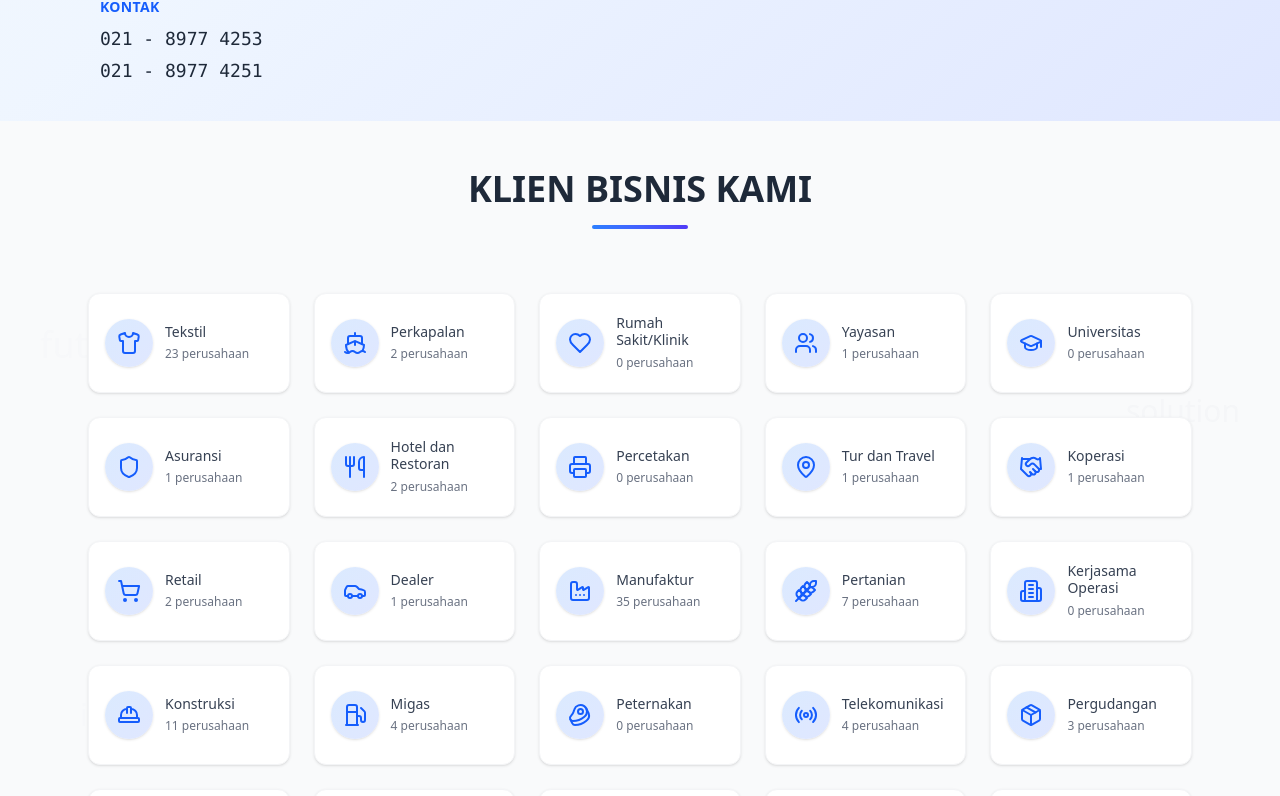
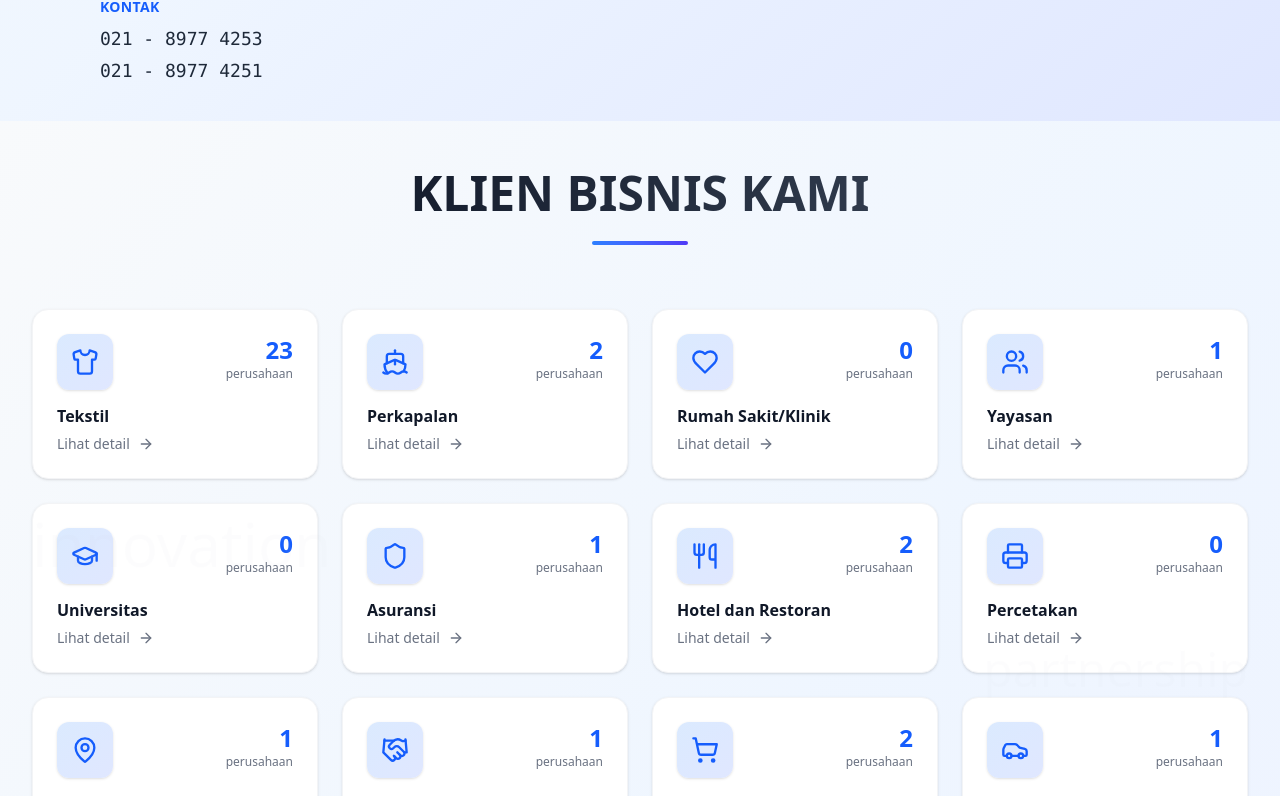
Before and after one commit to Yesayaparapat/landingpage_kap, a React (Vite) app: page / in a window 1280 px wide. Shown: the part 4279-5075 px from the top of the page. Built offline with nearby package versions, Linux system fonts and the light colour scheme.

Commit message:
Memperbarui tampilan di bagian klien agar lebih rapi lagi

```diff
--- a/src/pages/Klien.jsx
+++ b/src/pages/Klien.jsx
@@ -27,9 +27,7 @@
 
   useEffect(() => {
     const checkMobile = () => {
-      // Ubah breakpoint: hanya mobile (< 640px) yang akan menggunakan show/hide
-      // Tablet (640px - 1024px) dan desktop (> 1024px) akan menampilkan semua
-      setIsMobile(window.innerWidth < 640);
+      setIsMobile(window.innerWidth < 768);
     };
 
     checkMobile();
@@ -287,34 +285,39 @@
     ]
   };
 
-  // Hanya mobile yang akan menggunakan slice, tablet dan desktop menampilkan semua
-  const displayedClients = isMobile && !showAll ? clients.slice(0, 6) : clients;
+  const displayedClients = isMobile && !showAll ? clients.slice(0, 8) : clients;
 
-  // Jika sektor dipilih, tampilkan halaman detail
   if (selectedSector) {
     const selectedClient = clients.find(client => client.name === selectedSector);
     const IconComponent = selectedClient ? selectedClient.icon : Factory;
     const companies = clientData[selectedSector] || [];
 
     return (
-      <div className="min-h-screen bg-gray-50 py-8">
-        <div className="max-w-6xl mx-auto px-6">
+      <div className="min-h-screen bg-gradient-to-br from-slate-50 via-blue-50 to-indigo-50 py-8">
+        <div className="max-w-7xl mx-auto px-4 sm:px-6 lg:px-8">
           <div className="mb-8">
             <button
               onClick={handleBackClick}
-              className="flex items-center space-x-2 text-blue-600 hover:text-blue-800 transition-colors mb-6 group"
+              className="flex items-center space-x-3 text-blue-600 hover:text-blue-800 transition-all duration-300 mb-8 group bg-white px-4 py-3 rounded-xl shadow-sm hover:shadow-md border border-blue-100 hover:border-blue-200"
             >
-              <ArrowLeft className="w-5 h-5 group-hover:-translate-x-1 transition-transform" />
-              <span>Kembali ke Daftar Sektor</span>
+              <ArrowLeft className="w-5 h-5 group-hover:-translate-x-1 transition-transform duration-300" />
+              <span className="font-medium">Kembali ke Daftar Sektor</span>
             </button>
 
-            <div className="flex items-center space-x-4 mb-8">
-              <div className="w-16 h-16 bg-gradient-to-br from-blue-100 to-indigo-100 rounded-full flex items-center justify-center shadow-lg">
-                <IconComponent className="w-8 h-8 text-blue-600" />
+            <div className="bg-white rounded-2xl shadow-sm border border-gray-100 p-8 mb-8">
+              <div className="flex items-center space-x-6">
+                <div className="w-20 h-20 bg-gradient-to-br from-blue-500 to-indigo-600 rounded-2xl flex items-center justify-center shadow-lg">
+                  <IconComponent className="w-10 h-10 text-white" />
                 </div>
                 <div>
-                <h1 className="text-4xl font-bold text-gray-800 mb-2">{selectedSector}</h1>
-                <p className="text-gray-600 text-lg">Total: <span className="font-semibold text-blue-600">{companies.length}</span> perusahaan</p>
+                  <h1 className="text-4xl font-bold text-gray-900 mb-2">{selectedSector}</h1>
+                  <div className="flex items-center space-x-4">
+                    <span className="inline-flex items-center px-3 py-1 rounded-full text-sm font-medium bg-blue-100 text-blue-800">
+                      {companies.length} perusahaan
+                    </span>
+                    <span className="text-gray-500">Klien terdaftar</span>
+                  </div>
+                </div>
               </div>
             </div>
           </div>
@@ -323,24 +326,32 @@
             {companies.map((company, index) => (
               <div
                 key={index}
-                className="bg-white rounded-lg p-4 hover:bg-blue-50 hover:shadow-lg transition-all duration-300 border border-gray-200 hover:border-blue-300 group"
+                className="bg-white rounded-xl p-5 shadow-sm hover:shadow-md transition-all duration-300 border border-gray-100 hover:border-blue-200 group animate-fade-in"
                 style={{
                   animationDelay: `${index * 50}ms`,
                 }}
               >
-                <div className="flex items-center space-x-3">
-                  <div className="w-3 h-3 bg-blue-500 rounded-full flex-shrink-0 group-hover:bg-blue-600 transition-colors"></div>
-                  <span className="text-gray-800 font-medium text-sm leading-relaxed group-hover:text-blue-800 transition-colors">
+                <div className="flex items-start space-x-4">
+                  <div className="w-2 h-2 bg-blue-500 rounded-full flex-shrink-0 mt-2 group-hover:bg-blue-600 transition-colors"></div>
+                  <div className="flex-1 min-w-0">
+                    <h3 className="text-gray-900 font-medium text-sm leading-relaxed group-hover:text-blue-900 transition-colors">
                       {company}
-                  </span>
+                    </h3>
+                  </div>
                 </div>
               </div>
             ))}
           </div>
 
           {companies.length === 0 && (
-            <div className="text-center py-12">
-              <div className="text-gray-400 text-lg">Belum ada data perusahaan untuk sektor ini</div>
+            <div className="text-center py-16">
+              <div className="bg-white rounded-2xl shadow-sm border border-gray-100 p-12 max-w-md mx-auto">
+                <div className="w-16 h-16 bg-gray-100 rounded-full flex items-center justify-center mx-auto mb-4">
+                  <Package className="w-8 h-8 text-gray-400" />
+                </div>
+                <h3 className="text-lg font-medium text-gray-900 mb-2">Belum Ada Data</h3>
+                <p className="text-gray-500">Belum ada perusahaan terdaftar untuk sektor ini</p>
+              </div>
             </div>
           )}
         </div>
@@ -348,17 +359,17 @@
     );
   }
 
-  // Halaman utama dengan daftar sektor
   return (
-    <div className="min-h-screen bg-gray-50 py-12 relative overflow-hidden">
-      <div className="max-w-6xl mx-auto px-6">
+    <div className="min-h-screen bg-gradient-to-br from-slate-50 via-blue-50 to-indigo-50 py-12 relative overflow-hidden">
+      <div className="max-w-7xl mx-auto px-4 sm:px-6 lg:px-8">
         <div
           ref={headerRef}
           className={`text-center mb-16 transition-all duration-1200 ease-out ${
             (isVisible && headerVisible) ? 'opacity-100 translate-y-0' : 'opacity-0 -translate-y-16'
           }`}
         >
-          <h1 className={`text-4xl font-bold text-gray-800 mb-4 transition-all duration-1000 ease-out ${
+          <div className="max-w-2xl mx-auto">
+            <h1 className={`text-5xl font-bold bg-gradient-to-r from-gray-900 to-gray-700 bg-clip-text text-transparent mb-6 transition-all duration-1000 ease-out ${
               (isVisible && headerVisible) ? 'opacity-100 scale-100' : 'opacity-0 scale-95'
             }`}>
               KLIEN BISNIS KAMI
@@ -369,62 +380,76 @@
               }`}></div>
             </div>
           </div>
+        </div>
 
         <div className="relative">
           <div
             ref={gridRef}
-            className="relative z-10 grid grid-cols-1 sm:grid-cols-2 md:grid-cols-3 lg:grid-cols-4 xl:grid-cols-5 2xl:grid-cols-6 gap-4 md:gap-6 max-w-7xl mx-auto"
+            className="grid grid-cols-1 sm:grid-cols-2 lg:grid-cols-3 xl:grid-cols-4 2xl:grid-cols-5 gap-6 max-w-none mx-auto"
           >
             {displayedClients.map((client, index) => {
               const IconComponent = client.icon;
               const isItemVisible = visibleItems.has(index);
-              const isAdditionalItem = isMobile && index >= 6;
+              const isAdditionalItem = isMobile && index >= 8;
+              const companyCount = clientData[client.name]?.length || 0;
 
               return (
                 <button
                   key={index}
                   ref={el => itemRefs.current[index] = el}
                   onClick={() => handleSectorClick(client.name)}
-                  className={`group flex flex-col sm:flex-row items-center sm:space-x-3 space-y-2 sm:space-y-0 p-4 bg-white rounded-xl shadow-sm hover:shadow-2xl hover:scale-[1.03] hover:bg-gradient-to-r hover:from-blue-50 hover:to-indigo-100 border border-gray-100 hover:border-blue-300 cursor-pointer transform hover:-translate-y-3 text-center sm:text-left ${
+                  className={`group bg-white rounded-2xl shadow-sm hover:shadow-xl border border-gray-100 hover:border-blue-200 cursor-pointer transform hover:-translate-y-2 hover:scale-[1.02] transition-all duration-500 ease-out p-6 text-left ${
                     (isVisible && isItemVisible) ? 'opacity-100 translate-y-0 scale-100' : 'opacity-0 translate-y-12 scale-90'
                   } ${
                     isAdditionalItem ? 'transition-all duration-500 ease-in-out' : ''
                   }`}
                   style={{
-                    transitionDelay: (isVisible && isItemVisible) ? `${(index % 8) * 100}ms` : '0ms',
+                    transitionDelay: (isVisible && isItemVisible) ? `${(index % 10) * 100}ms` : '0ms',
                     transitionDuration: '800ms',
                     transitionTimingFunction: 'cubic-bezier(0.4, 0, 0.2, 1)',
-                    height: '100%',
-                    minHeight: '100px'
+                    minHeight: '140px'
                   }}
                 >
-                  <div className="w-12 h-12 bg-gradient-to-br from-blue-100 to-indigo-100 rounded-full flex items-center justify-center flex-shrink-0 group-hover:bg-gradient-to-br group-hover:from-blue-500 group-hover:to-indigo-600 group-hover:scale-125 group-hover:rotate-[15deg] transition-all duration-500 ease-out shadow-sm group-hover:shadow-lg">
-                    <IconComponent className="w-6 h-6 text-blue-600 group-hover:text-white transition-all duration-500 ease-out group-hover:scale-110" />
+                  <div className="flex flex-col h-full">
+                    <div className="flex items-start justify-between mb-4">
+                      <div className="w-14 h-14 bg-gradient-to-br from-blue-100 to-indigo-100 rounded-xl flex items-center justify-center flex-shrink-0 group-hover:bg-gradient-to-br group-hover:from-blue-500 group-hover:to-indigo-600 group-hover:scale-110 group-hover:rotate-3 transition-all duration-500 ease-out shadow-sm group-hover:shadow-lg">
+                        <IconComponent className="w-7 h-7 text-blue-600 group-hover:text-white transition-all duration-500 ease-out" />
                       </div>
-                  <div className="flex-1 min-w-0">
-                    <span className="text-gray-700 font-medium text-sm group-hover:text-blue-800 group-hover:font-semibold transition-all duration-300 ease-out leading-tight group-hover:translate-x-1 block">
+                      <div className="text-right">
+                        <div className="text-2xl font-bold text-blue-600 group-hover:text-blue-700 transition-colors">
+                          {companyCount}
+                        </div>
+                        <div className="text-xs text-gray-500 group-hover:text-gray-600 transition-colors">
+                          perusahaan
+                        </div>
+                      </div>
+                    </div>
+
+                    <div className="flex-1 flex flex-col justify-end">
+                      <h3 className="text-gray-900 font-semibold text-base group-hover:text-blue-900 transition-all duration-300 ease-out leading-tight mb-2">
                         {client.name}
-                    </span>
-                    <span className="text-xs text-gray-500 group-hover:text-blue-600 transition-colors">
-                      {clientData[client.name]?.length || 0} perusahaan
-                    </span>
+                      </h3>
+                      <div className="flex items-center text-sm text-gray-500 group-hover:text-blue-600 transition-colors">
+                        <span>Lihat detail</span>
+                        <ArrowLeft className="w-4 h-4 ml-2 rotate-180 group-hover:translate-x-1 transition-transform duration-300" />
+                      </div>
+                    </div>
                   </div>
                 </button>
               );
             })}
           </div>
 
-          {/* Tombol "Lihat Lainnya" hanya muncul di mobile */}
           {isMobile && (
-            <div className="flex justify-center mt-6">
+            <div className="flex justify-center mt-10">
               <button
                 onClick={handleShowAll}
                 disabled={isAnimating}
-                className={`flex items-center space-x-2 px-6 py-3 bg-gradient-to-r from-blue-500 to-indigo-600 text-white rounded-full hover:from-blue-600 hover:to-indigo-700 transition-all duration-300 shadow-md hover:shadow-lg transform hover:-translate-y-1 ${
+                className={`flex items-center space-x-3 px-8 py-4 bg-gradient-to-r from-blue-500 to-indigo-600 text-white rounded-xl hover:from-blue-600 hover:to-indigo-700 transition-all duration-300 shadow-lg hover:shadow-xl transform hover:-translate-y-1 font-medium ${
                   isAnimating ? 'opacity-50 cursor-not-allowed' : ''
                 }`}
               >
-                <span>{showAll ? 'Tampilkan Sedikit' : 'Lihat Lainnya'}</span>
+                <span>{showAll ? 'Tampilkan Sedikit' : 'Lihat Semua Sektor'}</span>
                 {showAll ? (
                   <ChevronUp className={`w-5 h-5 transition-transform duration-300 ${isAnimating ? 'rotate-180' : ''}`} />
                 ) : (
@@ -435,23 +460,41 @@
           )}
         </div>
 
-        {/* Motion elements */}
-        <div className={`absolute top-1/4 left-10 pointer-events-none transition-all duration-1200 ease-out ${
-          (isVisible && headerVisible) ? 'opacity-10 translate-x-0 scale-100' : 'opacity-0 -translate-x-16 scale-75'
+        {/* Decorative elements */}
+        <div className={`absolute top-1/4 left-8 pointer-events-none transition-all duration-1200 ease-out ${
+          (isVisible && headerVisible) ? 'opacity-5 translate-x-0 scale-100' : 'opacity-0 -translate-x-16 scale-75'
         }`}>
-          <span className="text-4xl font-light text-gray-300 animate-pulse">future</span>
+          <div className="text-6xl font-extralight text-gray-300 select-none">innovation</div>
         </div>
-        <div className={`absolute top-1/3 right-10 pointer-events-none transition-all duration-1400 ease-out ${
-          (isVisible && headerVisible) ? 'opacity-10 translate-x-0 scale-100' : 'opacity-0 translate-x-16 scale-75'
+        <div className={`absolute top-1/3 right-8 pointer-events-none transition-all duration-1400 ease-out ${
+          (isVisible && headerVisible) ? 'opacity-5 translate-x-0 scale-100' : 'opacity-0 translate-x-16 scale-75'
         }`} style={{ transitionDelay: '200ms' }}>
-          <span className="text-3xl font-light text-gray-300 animate-pulse" style={{ animationDelay: '1s' }}>solution</span>
+          <div className="text-5xl font-extralight text-gray-300 select-none">partnership</div>
         </div>
-        <div className={`absolute bottom-1/4 left-20 pointer-events-none transition-all duration-1600 ease-out ${
-          (isVisible && headerVisible) ? 'opacity-10 translate-x-0 scale-100' : 'opacity-0 -translate-x-16 scale-75'
+        <div className={`absolute bottom-1/4 left-16 pointer-events-none transition-all duration-1600 ease-out ${
+          (isVisible && headerVisible) ? 'opacity-5 translate-x-0 scale-100' : 'opacity-0 -translate-x-16 scale-75'
         }`} style={{ transitionDelay: '400ms' }}>
-          <span className="text-3xl font-light text-gray-300 animate-pulse" style={{ animationDelay: '2s' }}>innovation</span>
+          <div className="text-4xl font-extralight text-gray-300 select-none">excellence</div>
         </div>
       </div>
+
+      <style jsx>{`
+        @keyframes fade-in {
+          from {
+            opacity: 0;
+            transform: translateY(20px);
+          }
+          to {
+            opacity: 1;
+            transform: translateY(0);
+          }
+        }
+
+        .animate-fade-in {
+          animation: fade-in 0.6s ease-out forwards;
+          opacity: 0;
+        }
+      `}</style>
     </div>
   );
 }
```
Lines whose indentation alone changed are shown as unchanged.
